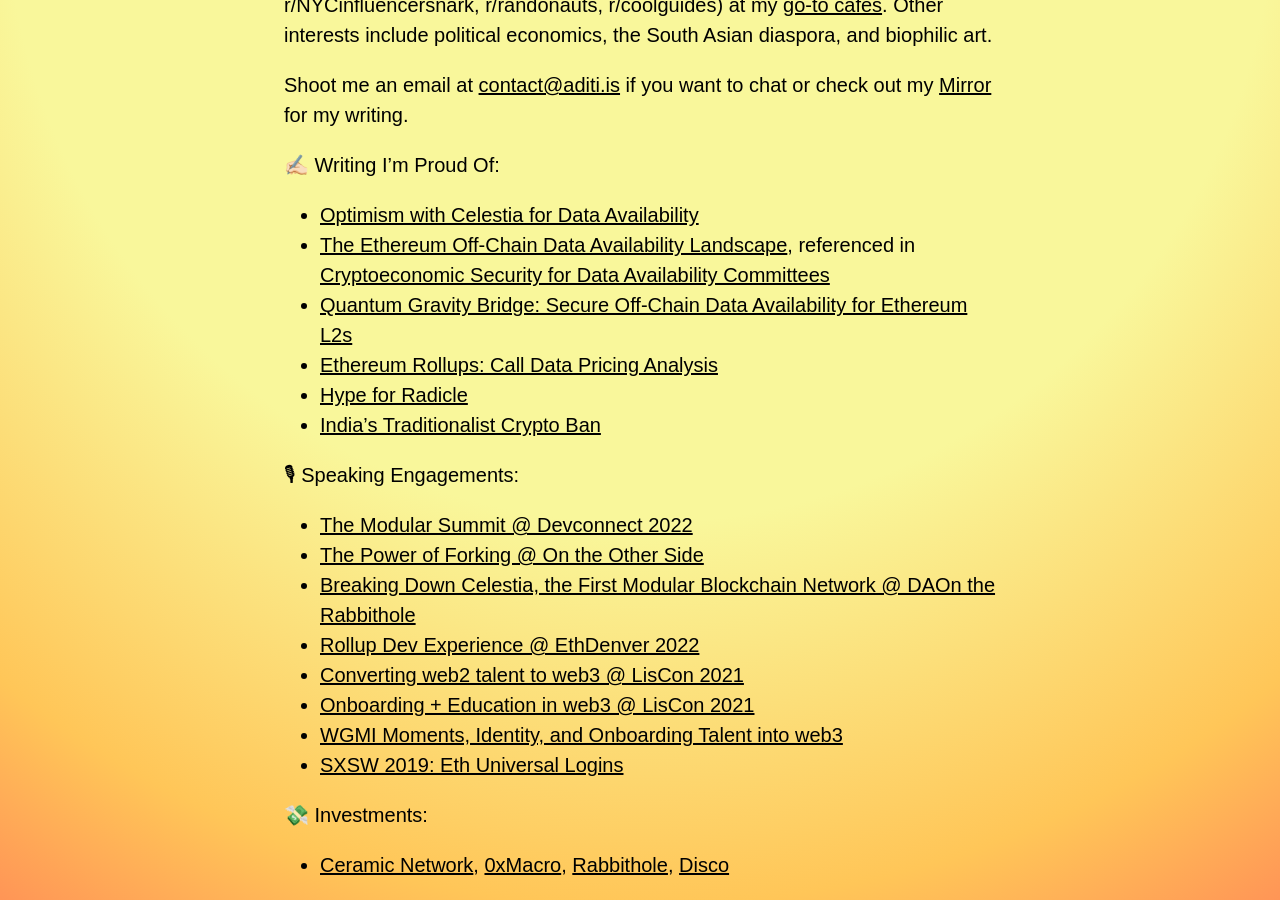
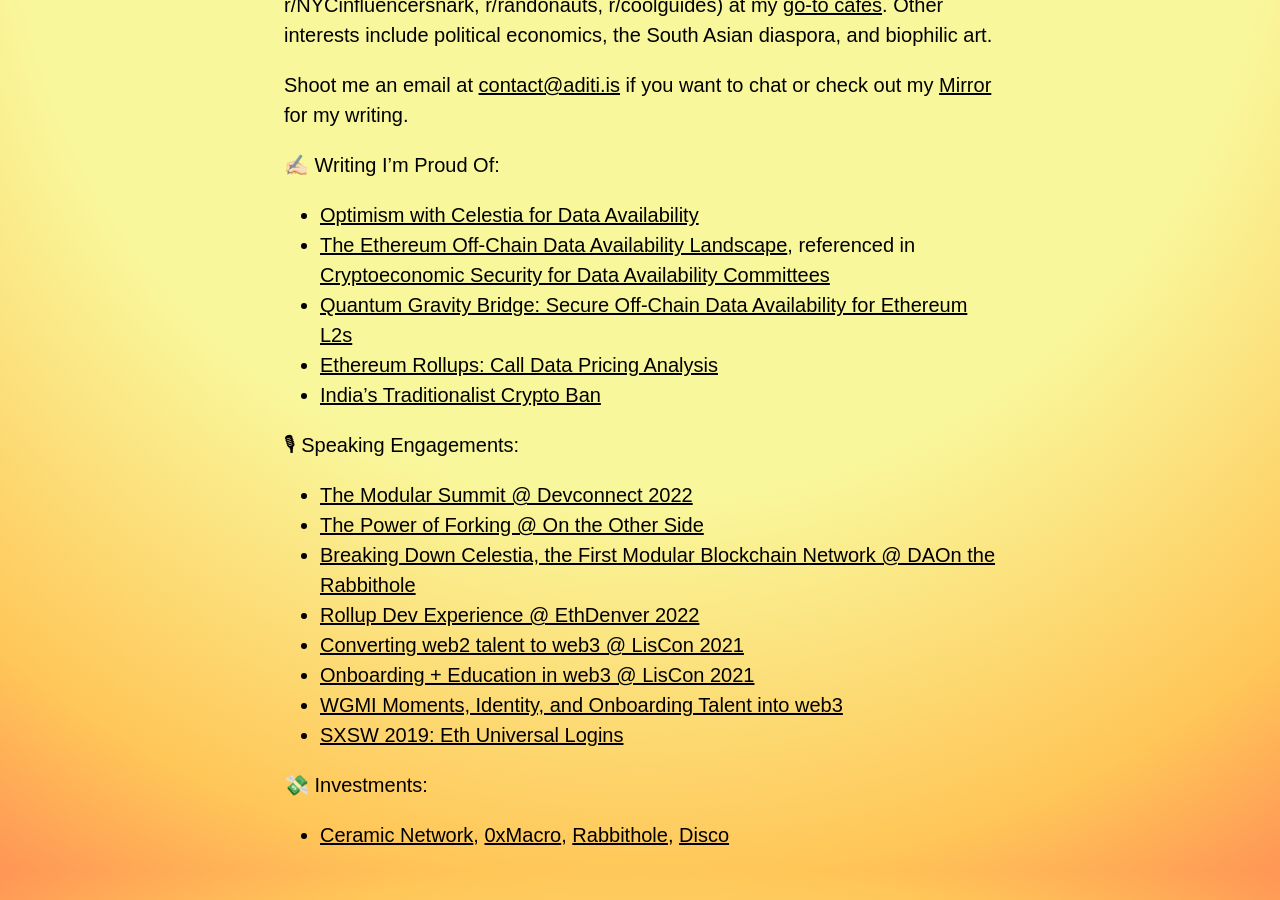
Before and after one commit to adeets-22/adeets-22.github.io, a Jekyll site: the page built from index.md, in a window 1280 px wide and 900 px high, scrolled down 1123 px. Built offline with Jekyll 4.4.1, drawn with Linux system fonts in a browser that asks for light colours.

Commit message:
Update index.md

```diff
--- a/index.md
+++ b/index.md
@@ -20,7 +20,6 @@
 - [The Ethereum Off-Chain Data Availability Landscape](https://blog.celestia.org/ethereum-off-chain-data-availability-landscape/), referenced in [ Cryptoeconomic Security for Data Availability Committees](https://arxiv.org/abs/2208.02999)
 - [Quantum Gravity Bridge: Secure Off-Chain Data Availability for Ethereum L2s](https://blog.celestia.org/celestiums/)
 - [Ethereum Rollups: Call Data Pricing Analysis](https://forum.celestia.org/t/ethereum-rollup-call-data-pricing-analysis/141)
-- [Hype for Radicle](https://buttercup4pres.medium.com/hype-for-radicle-957cfd03aaf8?source=---------0----------------------------)
 - [India's Traditionalist Crypto Ban](https://www.thejuggernaut.com/crypto-india)
 
 🎙 Speaking Engagements:
```
